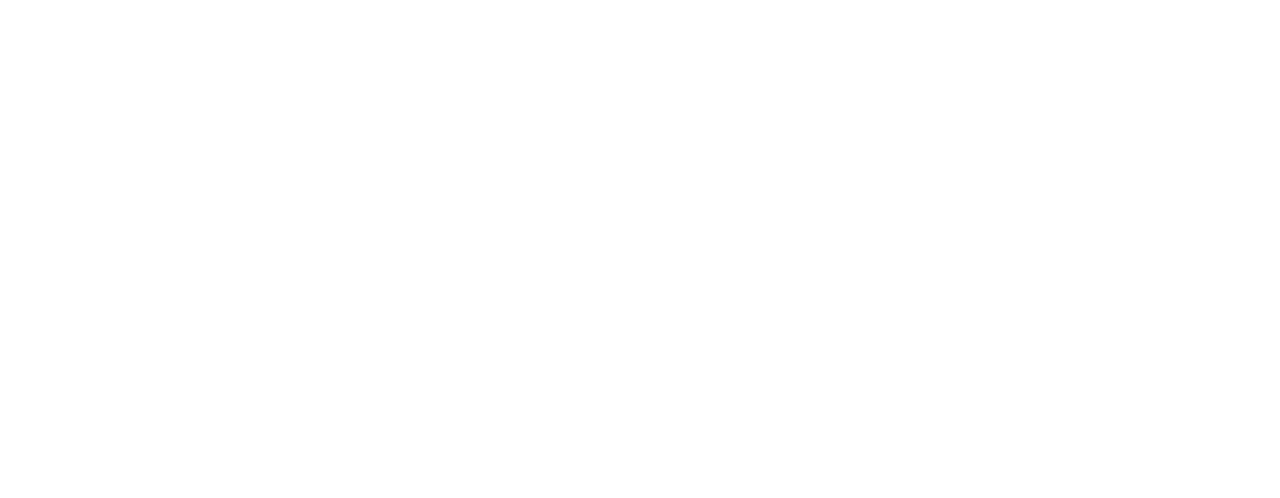
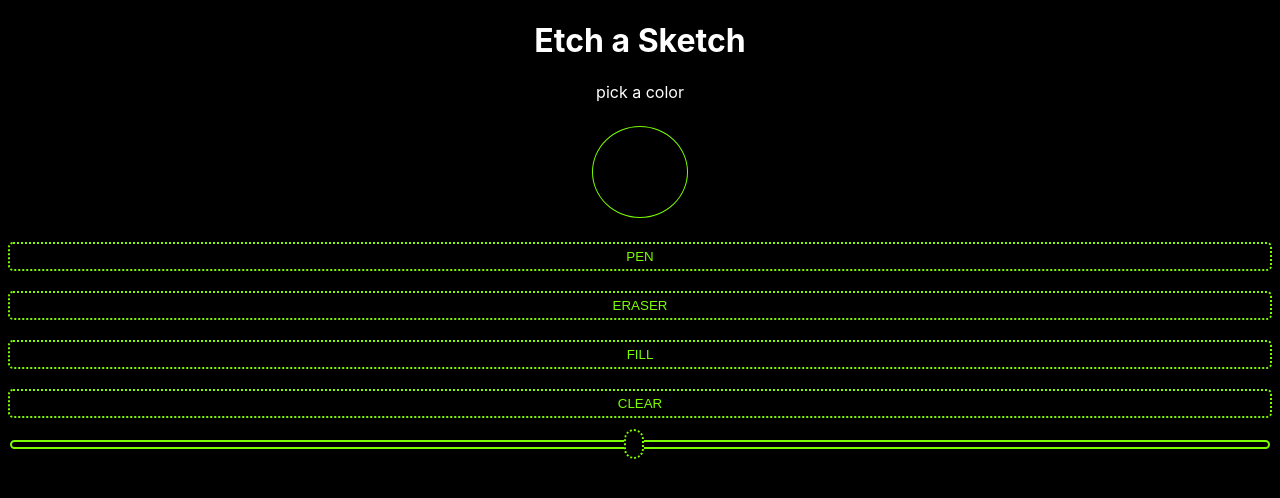
Before and after one commit to niobo/etch-a-sketch, a plain HTML site: page index.html in a window 1280 px wide. Drawn offline with Linux system fonts and the light colour scheme.

Commit message:
Complete settings part in html and css

```diff
--- a/index.html
+++ b/index.html
@@ -8,6 +8,38 @@
     <title>Document</title>
 </head>
 <body>
+    <h1>Etch a Sketch</h1>
+
+    <div class="content">
+        <div class="settings">
+            <p class="color-wheel-text">pick a color</p>
+            <input type="color" />
+
+            <button id="pen">
+                PEN
+            </button>
+
+            <button id="eraser">
+                ERASER
+            </button>
+
+            <button id="fill">
+                FILL
+            </button>
+
+            <button id="clear">
+                CLEAR
+            </button>
+
+            <input type="range" min="1" max="100" value="50" class="slider" id="pixel-slider">
+            <p id="slider-value"></p>
+        </div>
+
+        <!-- DRAWING SCREEN -->
+        <div class="drawing-screen">
+
+        </div>
+    </div>
 
     <script src="./script.js"></script>
 </body>
--- a/style.css
+++ b/style.css
@@ -1,3 +1,102 @@
 body {
     font-family: -apple-system, BlinkMacSystemFont, sans-serif;
+
+    color: white;
+    background-color: black;
+    height: 100vh;
 }
+
+h1 {
+    text-align: center;
+}
+
+.content {
+    display: flex;
+    flex-direction: row;
+}
+
+.content .settings {
+    flex: 1 1 0;
+    align-self: flex-start;
+
+    display: flex;
+    flex-direction: column;
+    gap: 20px;
+}
+
+.color-wheel-text {
+    text-align: center;
+    margin: 0;
+    padding: 0;
+}
+
+input[type="color"] {
+    align-self: center;
+    width: 100px;
+    height: 100px;
+    -webkit-appearance: none;
+    -moz-appearance: none;
+    appearance: none;
+    background-color: transparent;
+    padding: 0;
+    border: none;
+    cursor: pointer;
+}
+
+input[type="color"]::-webkit-color-swatch {
+    border-radius: 50%;
+    border: 1px solid lawngreen;
+}
+
+button {
+    background-color: transparent;
+    color: lawngreen;
+    border: 2px dotted lawngreen;
+    padding: 5px;
+    border-radius: 5px;
+}
+
+
+.slider {
+    -webkit-appearance: none;
+    appearance: none;
+    height: 5px;
+    background: #000;
+    outline: none;
+    border: 2px solid lawngreen;
+    border-radius: 8px;
+  }
+
+
+/* for chrome/safari */
+.slider::-webkit-slider-thumb {
+    -webkit-appearance: none;
+    appearance: none;
+    width: 20px;
+    height: 30px;
+    background: #000;
+    cursor: pointer;
+    border: 2px dotted lawngreen;
+    border-radius: 10px;
+}
+
+/* for firefox */
+.slider::-moz-range-thumb {
+    width: 20px;
+    height: 60px;
+    background: #000;
+    cursor: pointer;
+    border: 2px dotted lawngreen;
+    border-radius: 10px;
+}
+
+#slider-value {
+    align-self: center;
+    margin: 0;
+    padding: 0;
+}
+
+/* DRAWING SCREEN */
+.drawing-screen {
+    display: grid;
+}
```
